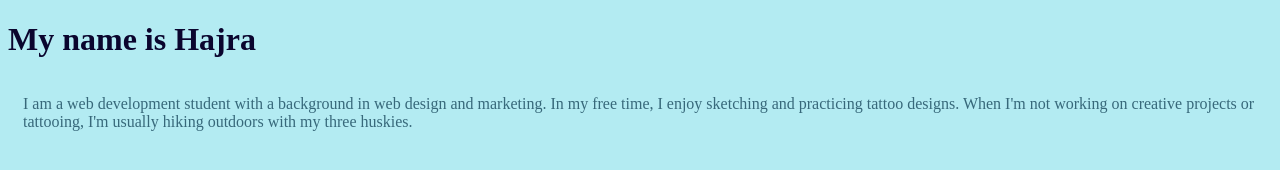
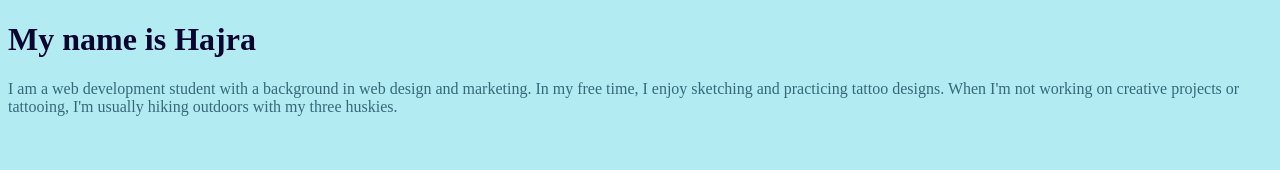
Before and after one commit to hbowen245/hbowen245.github.io, a plain HTML site: page index.html in a window 1280 px wide. Drawn offline with Linux system fonts and the light colour scheme.

Commit message:
Update index.html

```diff
--- a/index.html
+++ b/index.html
@@ -11,7 +11,7 @@
         }
         p {
           color:#37687a;
-          padding: 15px;
+          padding: 15;
         }
     </style>
   </head>
```
